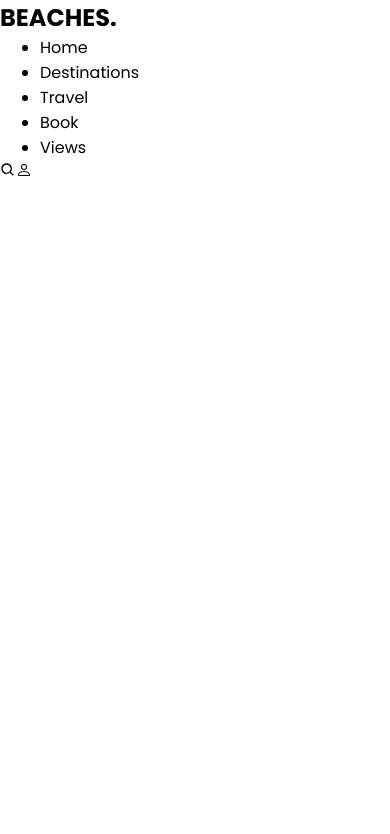
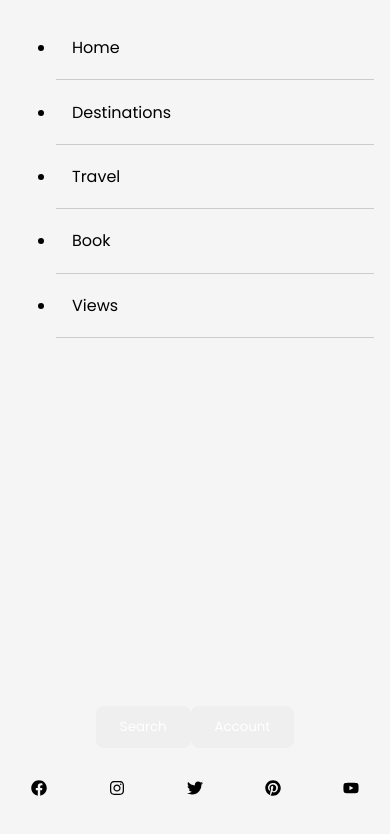
Before and after one commit to mohamed-haouari/Travel-Website, a React (Create React App) app in the folder travel-website/: page / in a window 390 px wide. Shown: the top 834 px of the page. Built offline with nearby package versions, Linux system fonts and the light colour scheme.

Commit message:
navbar-2

```diff
--- a/travel-website/src/components/navbar/Navbar.js
+++ b/travel-website/src/components/navbar/Navbar.js
@@ -1,6 +1,10 @@
 import React from 'react'
 import { BiSearch } from 'react-icons/bi'
 import { BsPerson } from 'react-icons/bs'
+import { HiOutlineMenuAlt4 } from 'react-icons/hi'
+import { FaFacebook, FaInstagram, FaPinterest, FaTwitter, FaYoutube } from 'react-icons/fa'
+
+import './NavbarStyle.css'
 
 function NavBar() {
   return (
@@ -19,6 +23,31 @@
        <BiSearch className="icon" />
        <BsPerson className="icon" />
       </div>
+      <div className="hamburger">
+           <HiOutlineMenuAlt4 className="icon"/>
+      </div>
+      <div className="mobile-menu">
+         <ul className="mobile-nav">
+         <li>Home</li>
+          <li>Destinations</li>
+          <li>Travel</li>
+          <li>Book</li>
+          <li>Views</li>
+             </ul>
+             <div className="mobile-menu-bottom">
+                 <div className="menu-icons">
+                <button>Search</button>
+                <button>Account</button>
+                 </div>
+                 <div className="social-icons">
+                        <FaFacebook className='icon' />
+                        <FaInstagram className='icon' />
+                        <FaTwitter className='icon' />
+                        <FaPinterest className='icon' />
+                        <FaYoutube className='icon' />
+                 </div>
+             </div>
+      </div>
     </div>
   )
 }
--- a/travel-website/src/components/navbar/NavbarStyle.css
+++ b/travel-website/src/components/navbar/NavbarStyle.css
@@ -0,0 +1,80 @@
+.navbar {
+    width: 100%;
+    height: 80px;
+    display: flex;
+    justify-content: space-between;
+    align-items: center;
+    padding: 0 1rem;
+    z-index: 2;
+}
+
+.nav-menu {
+    display: flex;
+}
+
+li {
+    padding: 0 1rem;
+}
+
+.hamburger {
+    display: none;
+    /* padding: 1rem;  */
+}
+
+.mobile-menu {
+    display: none;
+}
+
+@media screen and (max-width: 940px) {
+
+    .mobile-menu {
+        display: flex;
+        flex-direction: column;
+        width: 100%;
+        top: 0;
+        left: 0;
+        position: absolute;
+        justify-content: space-between;
+        /* align-items: center; */
+        /* color: rgba(255, 255, 255, .95 ) */
+        background-color: #f5f5f5;
+        transition: 0.3s;
+    }
+
+    .mobile-menu li {
+       padding: 1.2rem 1rem;
+       margin: 0 1rem;
+       border-bottom: 1px solid #ccc;
+    }
+
+    .mobile-nav {
+        margin: 1rem 0;
+    }
+
+    .mobile-menu-bottom {
+        width: 100%;
+        text-align: center;
+        padding:1rem 0;
+    }
+
+    .social-icons {
+        display: flex;
+        justify-content: space-around;
+        margin : 2rem 0;
+    }
+
+    .social-icons .icon:hover {
+        transform : scale(1.5) ;
+        transition : 0.3s;
+    }
+
+    .nav-menu {
+        display: none;
+    }
+    .nav-icons {
+        display: none;
+    }
+    .hamburger {
+        display: block;
+    }
+}
```
